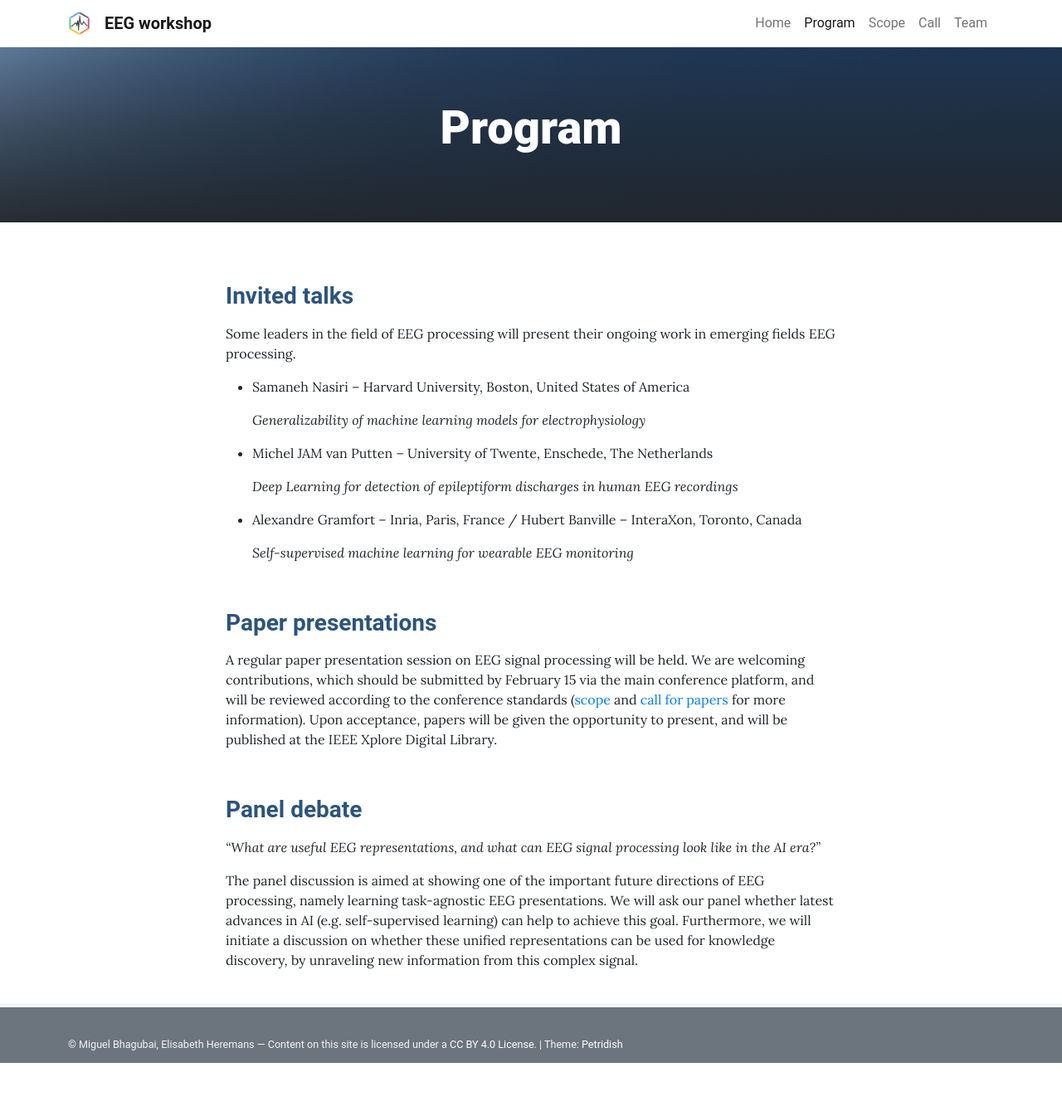
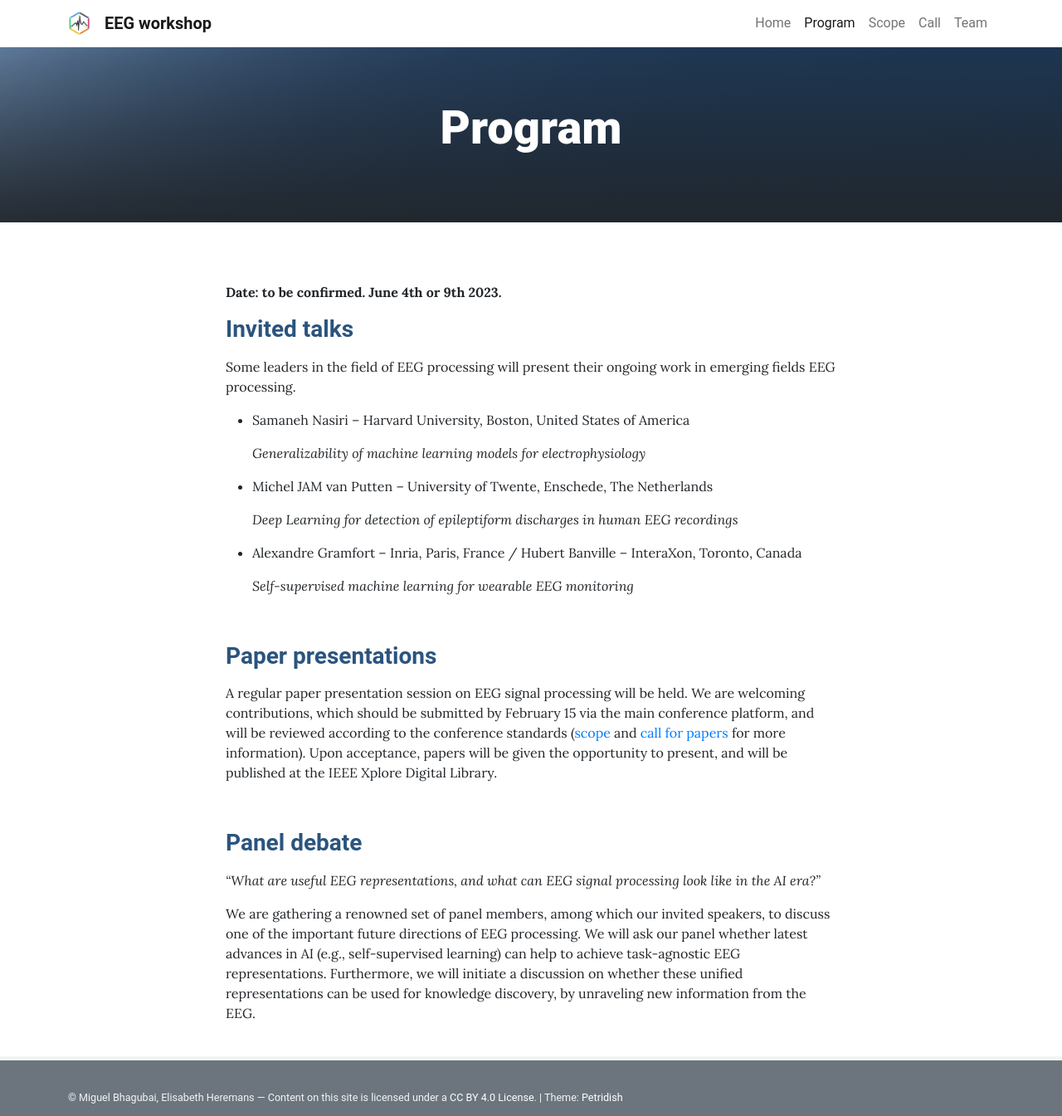
Before and after one commit to biomedepi/eegworkshop, a Jekyll site: the page built from pages/program.md, in a window 1280 px wide. Shown: the whole page at 83% size. Built offline with Jekyll 4.4.1, drawn with Linux system fonts in a browser that asks for light colours; before the commit the page ends 1281 px from its top, so only the background shows below that.

Commit message:
Nick: updated program page with Maarten's second round of comments

```diff
--- a/pages/program.md
+++ b/pages/program.md
@@ -5,6 +5,8 @@ permalink: /program/
 ---
 
 &nbsp;
+
+**Date: to be confirmed. June 4th or 9th 2023.**
 
 ### **<span style="color:#2B547E">Invited talks</span>**
 
@@ -33,4 +35,4 @@ A regular paper presentation session on EEG signal processing will be held. We a
 
 *"What are useful EEG representations, and what can EEG signal processing look like in the AI era?"*
 
-The panel discussion is aimed at showing one of the important future directions of EEG processing, namely learning task-agnostic EEG presentations. We will ask our panel whether latest advances in AI (e.g. self-supervised learning) can help to achieve this goal. Furthermore, we will initiate a discussion on whether these unified representations can be used for knowledge discovery, by unraveling new information from this complex signal.
+We are gathering a renowned set of panel members, among which our invited speakers, to discuss one of the important future directions of EEG processing. We will ask our panel whether latest advances in AI (e.g., self-supervised learning) can help to achieve task-agnostic EEG representations. Furthermore, we will initiate a discussion on whether these unified representations can be used for knowledge discovery, by unraveling new information from the EEG.
```
